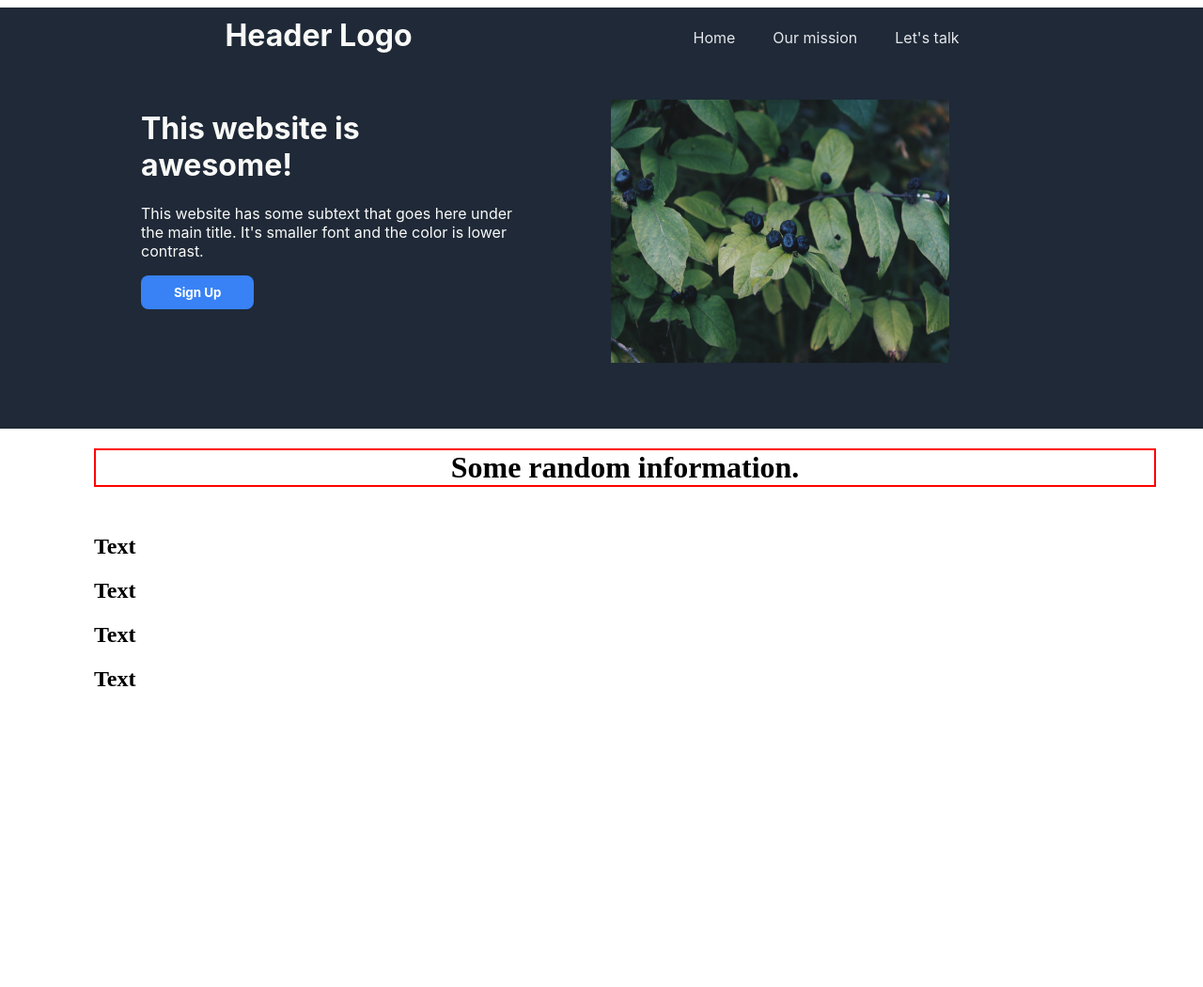
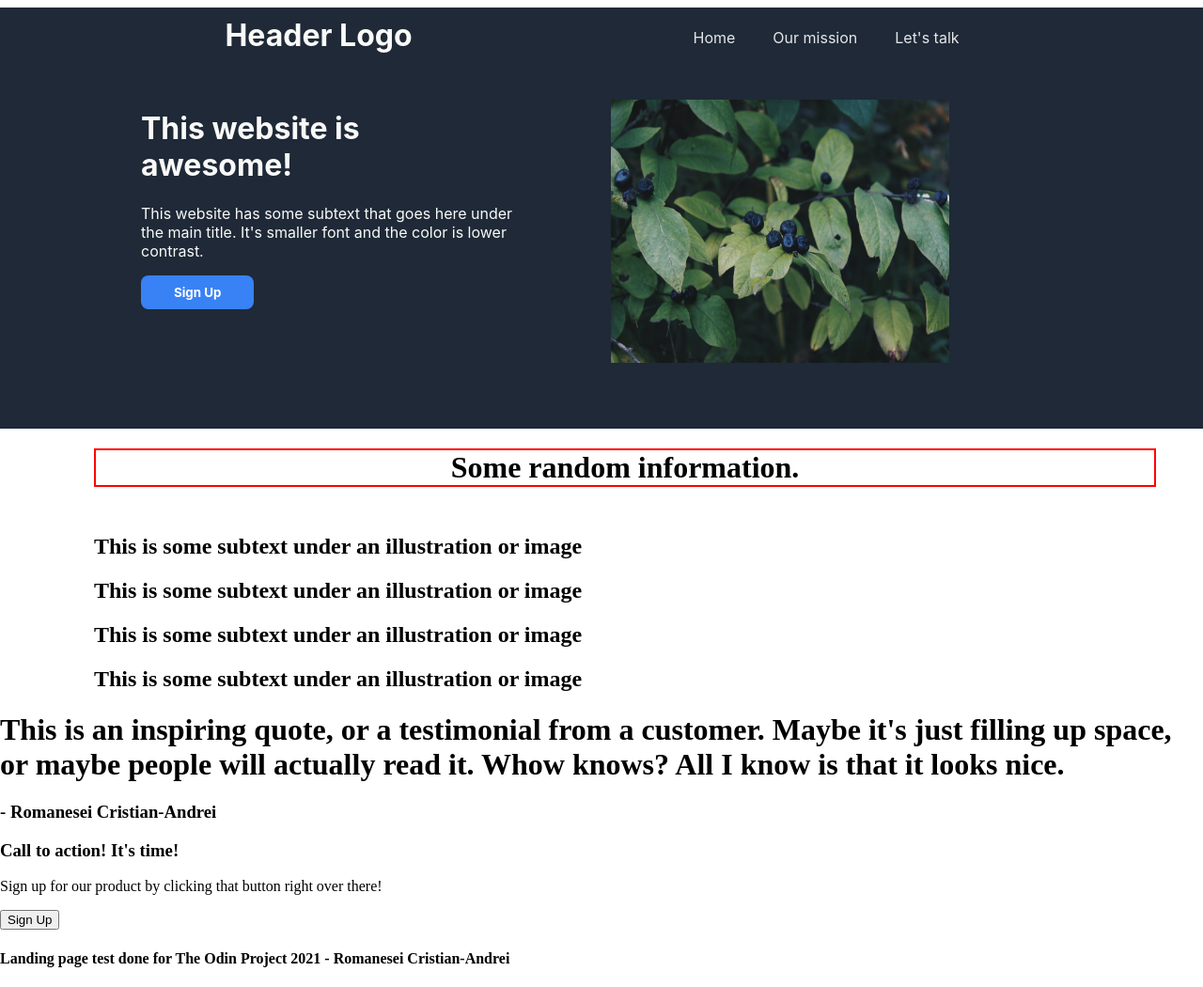
Before and after one commit to romaneseicristian/landingpage, a plain HTML site: page index.html in a window 1280 px wide. Shown: the whole page at 94% size. Before the commit the page ends 800 px from the top, so only its background shows below. Drawn offline with Linux system fonts and the light colour scheme.

Commit message:
Update index.html
Updated on 25th of November - 6:25 PM

```diff
--- a/index.html
+++ b/index.html
@@ -36,31 +36,71 @@
     <!-- MIDDLE WEBSITE -->
     <div class="middle">
         <h1 class="middle-header">Some random information.</h1>
+        <div class="wrapper">
+            <div class="boxes-wrapper">
+            <div class="under-wrapper"></div>
+            <div class="text-box">
+                <h2>This is some subtext under an illustration or image</h2>
+            </div>
+        </div>
+            <div class="boxes-wrapper">
+            <div class="under-wrapper"></div>
+            <div class="text-box">
+                <h2>This is some subtext under an illustration or image</h2>
+            </div>
+            </div>
+            <div class="boxes-wrapper">
+            <div class="under-wrapper"></div>
+            <div class="text-box">
+                <h2>This is some subtext under an illustration or image</h2>
+            </div>
+            </div>
+            <div class="boxes-wrapper">
+            <div class="under-wrapper"></div>
+            <div class="text-box">
+                <h2>This is some subtext under an illustration or image</h2>
+            </div>
+            </div>
 
-        <div class="boxex-wrapper">
-            <div class="wrapper">
-                <div class="boxes"></div>
-                    <div><h2>Text</h2></div>
-            </div>
-            <div class="wrapper">
-                <div class="boxes"></div>
-                    <div><h2>Text</h2></div>
-            </div>
-            <div class="wrapper">
-                <div class="boxes"></div>
-                    <div><h2>Text</h2></div>
-            </div>
-            <div class="wrapper">
-                <div class="boxes"></div>
-                    <div><h2>Text</h2></div>
             </div>
         </div>
     </div>
     <!-- MIDDLE WEBSITE ENDS -->
-
+    <div class="lower-middle">
+        <div class="quote-wrapper">
+    <div class="quote">
+        <h1>This is an inspiring quote, or a testimonial from a customer. Maybe it's just filling up space, or maybe people will actually read it. Whow knows? All I know is that it looks nice.</h1>
+    </div>
+    </div>
+    <div class="person-wrapper">
+    <div class="person-name">
+        <h3> - Romanesei Cristian-Andrei</h2>
+    </div>
+    </div>
+    </div>
     <!-- FOOTER -->
     <div class="footer">
-
+        <div class="big-button">
+            <div class="button-text-wrapper">
+            <div class="big-button-header">
+                <h3>Call to action! It's time!</h3>
+            </div>
+            <div class="big-button-description">
+                <p>Sign up for our product by clicking that button right over there!</p>
+            </div>
+            </div>
+            <div class="button-signup-wrapper">
+                <div class="button-signup">
+                <button>Sign Up</button>
+                </div>
+            </div>
+        </div>
+    </div>
+    <!-- SIGNATURE -->
+    <div class="signature">
+        <div class="signature-text">
+            <h4>Landing page test done for The Odin Project 2021 - Romanesei Cristian-Andrei</h3>
+        </div>
     </div>
 </body>
 </html>
```
